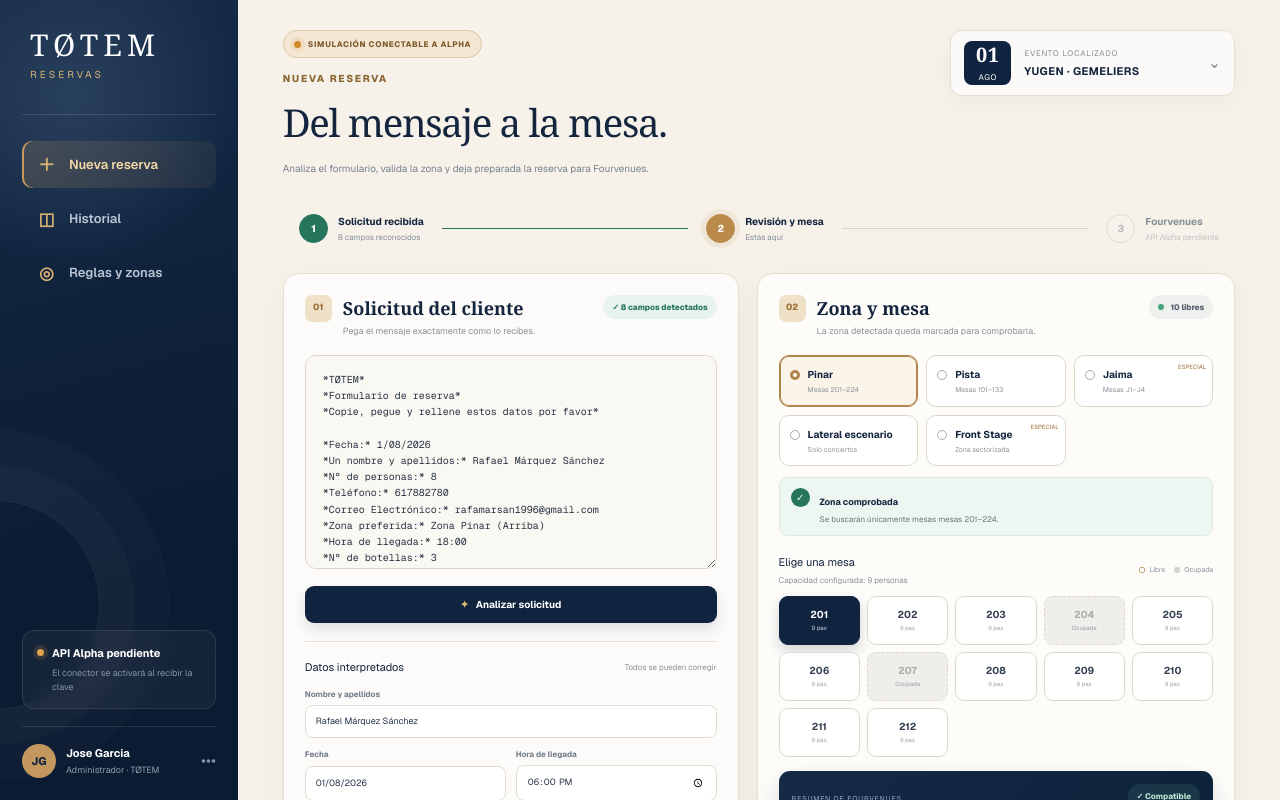
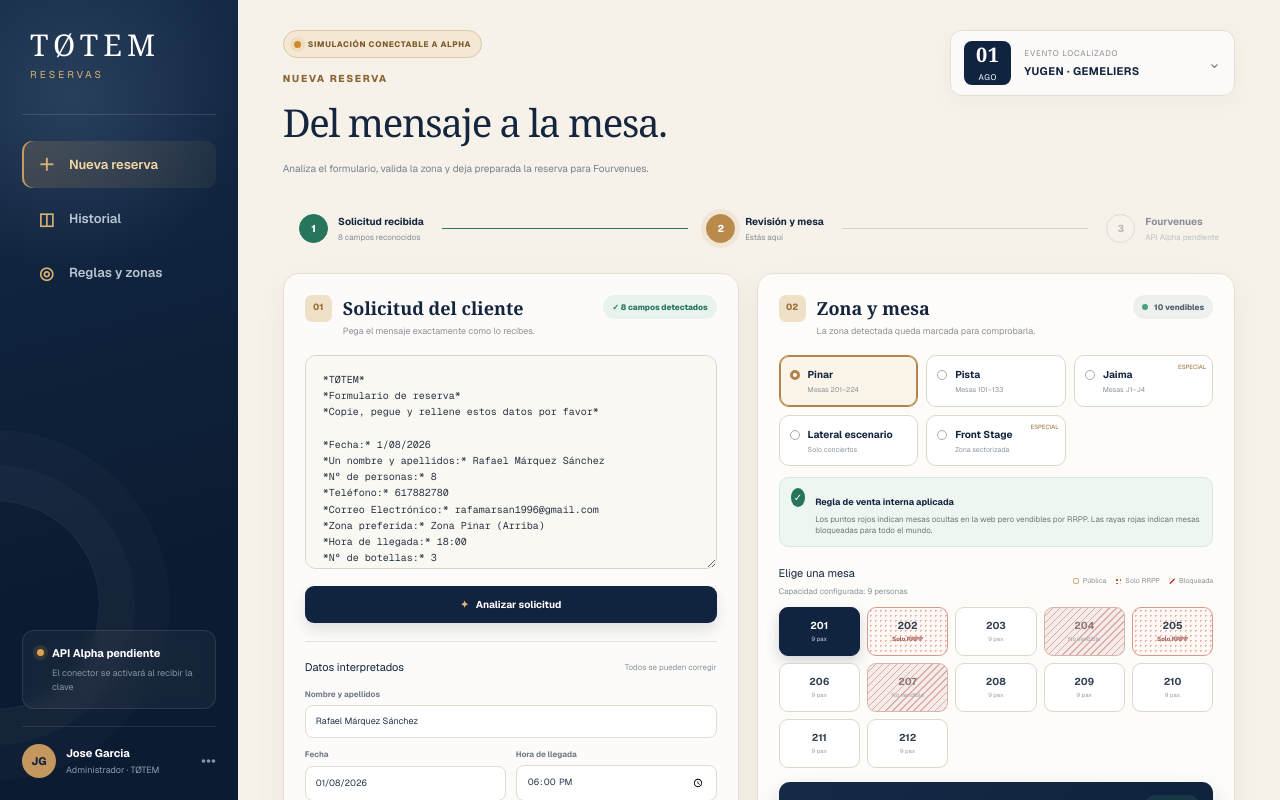
Before and after one commit to joseegarciadiaz9/app-reservas-club, a Next.js app: page / in a window 1280 px wide. Shown: the top 800 px of the page. Built offline with nearby package versions, Linux system fonts and the light colour scheme.

Commit message:
Model internal and blocked table states

```diff
--- a/app/globals.css
+++ b/app/globals.css
@@ -119,7 +119,8 @@ button { cursor: pointer; }
 .legend span { display: flex; align-items: center; gap: 4px; }
 .legend i { width: 6px; height: 6px; border-radius: 2px; }
 .legend .free { border: 1px solid #c6a878; background: #fff; }
-.legend .busy { background: #d7d5d2; }
+.legend .internal { background-color: #fff7f2; background-image: radial-gradient(#c34d42 1.2px, transparent 1.2px); background-size: 4px 4px; }
+.legend .busy { background-color: #f7eeec; background-image: repeating-linear-gradient(135deg, #bd3f38 0 1px, transparent 1px 4px); }
 .table-grid { display: grid; grid-template-columns: repeat(5, 1fr); gap: 7px; }
 .table-seat { min-width: 0; height: 49px; border: 1px solid #ddd6ca; border-radius: 9px; display: grid; place-items: center; align-content: center; gap: 2px; color: #334052; background: #fff; }
 .table-seat:hover { border-color: #b58a51; transform: translateY(-1px); }
@@ -127,13 +128,17 @@ button { cursor: pointer; }
 .table-seat span { color: #9aa0a6; font-size: 6px; }
 .table-seat.selected { color: white; border-color: var(--navy); background: var(--navy); box-shadow: 0 6px 14px rgba(16,35,63,.18); }
 .table-seat.selected span { color: #cfd7e1; }
-.table-seat.busy { cursor: not-allowed; color: #aaa; border-style: dashed; background: #efeeeb; }
-.table-seat.busy:hover { transform: none; }
+.table-seat.internal { border-color: #d69a8d; background-color: #fff8f4; background-image: radial-gradient(rgba(190,67,58,.38) 1px, transparent 1px); background-size: 5px 5px; }
+.table-seat.internal:not(.selected) span { color: #9e4e46; font-weight: 700; }
+.table-seat.blocked { cursor: not-allowed; color: #8f7773; border-color: #d6b5b0; background-color: #f5ecea; background-image: repeating-linear-gradient(135deg, rgba(181,52,45,.35) 0 1px, transparent 1px 5px); }
+.table-seat.blocked:hover { transform: none; }
+.table-seat.selected { background-image: none; }
 .summary-card { margin-top: 14px; padding: 13px; border-radius: 11px; color: #fff; background: linear-gradient(130deg, #142a47, #0e2038); box-shadow: 0 10px 22px rgba(16,35,63,.15); }
 .summary-top { display: flex; justify-content: space-between; align-items: flex-start; }
 .mini-label { color: #9caabd; font-size: 7px; text-transform: uppercase; letter-spacing: .12em; }
 .summary-card h3 { margin-top: 3px; font-family: Georgia, serif; font-size: 15px; }
 .verified { color: #bce2d2; background: rgba(96,192,153,.13); }
+.verified.internal-badge { color: #ffd0c9; background: rgba(196,67,56,.16); }
 .summary-stats { display: grid; grid-template-columns: repeat(4, 1fr); margin-top: 13px; padding-top: 11px; border-top: 1px solid rgba(255,255,255,.11); }
 .summary-stats div { padding-left: 10px; border-left: 1px solid rgba(255,255,255,.09); }
 .summary-stats div:first-child { padding-left: 0; border-left: 0; }
--- a/app/page.tsx
+++ b/app/page.tsx
@@ -3,6 +3,7 @@
 import { useMemo, useState } from "react";
 
 type Zone = "pinar" | "pista" | "jaima" | "lateral" | "front";
+type TableStatus = "available" | "internal" | "blocked";
 
 type BookingDraft = {
   date: string;
@@ -59,7 +60,14 @@ const tables: Record<Zone, string[]> = {
   front: ["F1", "F2", "F3", "F4", "F5", "F6"],
 };
 
-const unavailableTables = new Set(["204", "207", "106", "J3", "L2", "F4"]);
+const internalTables = new Set(["202", "205", "109", "J2", "L5", "F2"]);
+const blockedTables = new Set(["204", "207", "106", "J3", "L2", "F4"]);
+
+function tableStatus(table: string): TableStatus {
+  if (blockedTables.has(table)) return "blocked";
+  if (internalTables.has(table)) return "internal";
+  return "available";
+}
 
 function valueFrom(text: string, labels: string[]) {
   const clean = text.replace(/\*/g, "");
@@ -138,7 +146,8 @@ export default function Home() {
   const isConcert = eventForDate(draft.date) !== "Evento de TØTEM";
   const eventName = eventForDate(draft.date);
   const currentTables = useMemo(() => tables[draft.zone], [draft.zone]);
-  const availableCount = currentTables.filter((table) => !unavailableTables.has(table)).length;
+  const sellableCount = currentTables.filter((table) => tableStatus(table) !== "blocked").length;
+  const selectedTableStatus = tableStatus(selectedTable);
 
   const bottlePrice = draft.zone === "front"
     ? (afterCutoff ? 150 : 130)
@@ -163,7 +172,7 @@ export default function Home() {
 
   function chooseZone(nextZone: Zone) {
     updateDraft("zone", nextZone);
-    const firstAvailable = tables[nextZone].find((table) => !unavailableTables.has(table));
+    const firstAvailable = tables[nextZone].find((table) => tableStatus(table) !== "blocked");
     setSelectedTable(firstAvailable || tables[nextZone][0]);
   }
 
@@ -171,7 +180,7 @@ export default function Home() {
     const result = parseRequest(rawRequest, draft);
     setDraft(result.draft);
     setDetectedFields(result.detected);
-    const firstAvailable = tables[result.draft.zone].find((table) => !unavailableTables.has(table));
+    const firstAvailable = tables[result.draft.zone].find((table) => tableStatus(table) !== "blocked");
     setSelectedTable(firstAvailable || tables[result.draft.zone][0]);
     setParsed(true);
   }
@@ -259,7 +268,7 @@ export default function Home() {
           <section className="panel assignment-panel">
             <div className="panel-heading">
               <div><span className="panel-number">02</span><div><h2>Zona y mesa</h2><p>La zona detectada queda marcada para comprobarla.</p></div></div>
-              <span className="availability"><i /> {availableCount} libres</span>
+              <span className="availability"><i /> {sellableCount} vendibles</span>
             </div>
 
             <div className="zone-selector five-zones">
@@ -274,19 +283,21 @@ export default function Home() {
             </div>
 
             <div className="rule-note">
-              <span>✓</span><div><b>Zona comprobada</b><p>{draft.zone === "jaima" ? "Jaima mantiene un consumo mínimo de 300 € y no se mezcla con Pinar." : draft.zone === "front" || draft.zone === "lateral" ? "Zona disponible únicamente en la configuración de concierto." : `Se buscarán únicamente mesas ${zoneCopy[draft.zone].subtitle.toLowerCase()}.`}</p></div>
+              <span>✓</span><div><b>Regla de venta interna aplicada</b><p>Los puntos rojos indican mesas ocultas en la web pero vendibles por RRPP. Las rayas rojas indican mesas bloqueadas para todo el mundo.</p></div>
             </div>
 
-            <div className="table-heading"><div><h3>Elige una mesa</h3><p>Capacidad configurada: 9 personas</p></div><div className="legend"><span><i className="free" />Libre</span><span><i className="busy" />Ocupada</span></div></div>
+            <div className="table-heading"><div><h3>Elige una mesa</h3><p>Capacidad configurada: 9 personas</p></div><div className="legend"><span><i className="free" />Pública</span><span><i className="internal" />Solo RRPP</span><span><i className="busy" />Bloqueada</span></div></div>
             <div className="table-grid">
               {currentTables.map((table) => {
-                const busy = unavailableTables.has(table);
-                return <button key={table} disabled={busy} onClick={() => setSelectedTable(table)} className={`table-seat ${selectedTable === table ? "selected" : ""} ${busy ? "busy" : ""}`}><b>{table}</b><span>{busy ? "Ocupada" : "9 pax"}</span></button>;
+                const status = tableStatus(table);
+                const blocked = status === "blocked";
+                const statusLabel = status === "internal" ? "Solo RRPP" : blocked ? "No vendible" : "9 pax";
+                return <button key={table} disabled={blocked} onClick={() => setSelectedTable(table)} className={`table-seat ${selectedTable === table ? "selected" : ""} ${status}`} aria-label={`Mesa ${table}, ${statusLabel}`}><b>{table}</b><span>{statusLabel}</span></button>;
               })}
             </div>
 
             <div className="summary-card">
-              <div className="summary-top"><div><span className="mini-label">Resumen de Fourvenues</span><h3>Mesa {selectedTable} · {zoneCopy[draft.zone].label}</h3></div><span className="verified">✓ Compatible</span></div>
+              <div className="summary-top"><div><span className="mini-label">Resumen de Fourvenues</span><h3>Mesa {selectedTable} · {zoneCopy[draft.zone].label}</h3></div><span className={selectedTableStatus === "internal" ? "verified internal-badge" : "verified"}>{selectedTableStatus === "internal" ? "● Solo RRPP" : "✓ Pública"}</span></div>
               <div className="summary-stats">
                 <div><span>Personas</span><b>{draft.people}</b></div>
                 <div><span>Botellas</span><b>{draft.bottles}</b></div>
@@ -321,7 +332,7 @@ export default function Home() {
               <div><span>✓</span><p><b>Solicitud validada</b><small>{detectedFields} campos reconocidos y editables</small></p></div>
               <div><span>✓</span><p><b>Evento localizado</b><small>{draft.date} · {eventName}</small></p></div>
               <div><span>✓</span><p><b>Zona y tarifa comprobadas</b><small>{zoneCopy[draft.zone].label} · {price} € · adelanto {deposit} €</small></p></div>
-              <div><span>✓</span><p><b>Mesa compatible preparada</b><small>Mesa {selectedTable} · {draft.people} personas · {draft.bottles} botellas</small></p></div>
+              <div><span>✓</span><p><b>Mesa compatible preparada</b><small>Mesa {selectedTable} · {selectedTableStatus === "internal" ? "venta interna RRPP" : "venta pública"} · {draft.people} personas</small></p></div>
               <div className="pending"><span>5</span><p><b>Conector Alpha pendiente</b><small>Al recibir la API key, este paso creará el booking en Fourvenues</small></p></div>
             </div>
 
```
